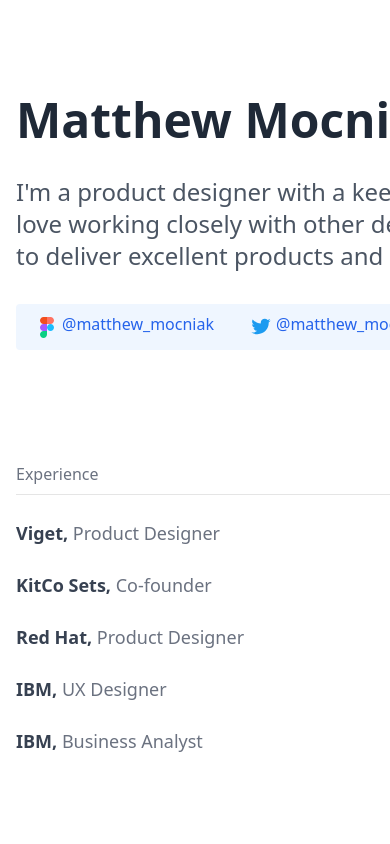
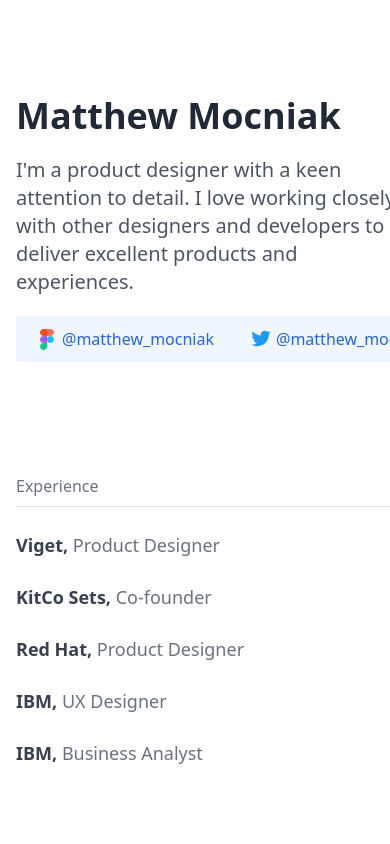
Before and after one commit to mmocniak/matthew-mocniak-com, a Next.js app: page / in a window 390 px wide. Shown: the top 844 px of the page. Built offline with nearby package versions, Linux system fonts and the light colour scheme.

Commit message:
breakpoint updates

```diff
--- a/pages/index.js
+++ b/pages/index.js
@@ -13,12 +13,12 @@
       </Head>
 
       <main>
-        <div className="mx-4 sm:mx-12 lg:mx-64 xl:mx-96 mt-24 mb-48 space-y-28 min-w-min">
-          <div className="space-y-8">
-            <h1 className="text-5xl font-bold text-gray-800">
+        <div className="mx-4 sm:mx-12 lg:mx-24 xl:ml-48 mt-24 mb-48 space-y-28 min-w-min max-w-xs sm:max-w-md">
+          <div className="space-y-5 sm:space-y-8">
+            <h1 className="text-4xl md:text-5xl font-bold text-gray-800">
               Matthew Mocniak
             </h1>
-            <h2 className="text-2xl text-gray-600">
+            <h2 className="text-xl sm:text-2xl text-gray-600 max-w-sm sm:max-w-2xl md:max-w-3xl">
               I'm a product designer with a keen attention to detail. I love
               working closely with other designers and developers to deliver
               excellent products and experiences.
@@ -26,16 +26,17 @@
 
             <div className="grid grid-flow-col auto-cols-max space-x-8 px-4 py-2 rounded bg-blue-50 text-blue-600">
               <div>
-                <a className="flex align-middle" href="https://www.figma.com/@matthew_mocniak" target="_blank"><img src="./images/figma.svg" alt="Figma" width="30" height="30"/>@matthew_mocniak</a>
+                <a className="flex items-center" href="https://www.figma.com/@matthew_mocniak" target="_blank"><img src="./images/figma.svg" alt="Figma" width="30" height="30"/>@matthew_mocniak</a>
               </div>
               <div>
-              <a className="flex align-middle" href="https://www.twitter.com/@matthew_mocniak" target="_blank"><img src="./images/twitter.svg" alt="Twitter" width="30" height="30"/>@matthew_mocniak</a>
+              <a className="flex items-center" href="https://www.twitter.com/@matthew_mocniak" target="_blank"><img src="./images/twitter.svg" alt="Twitter" width="30" height="30"/>@matthew_mocniak</a>
               </div>
               <div>
-              <a className="flex align-middle" href="mailto:matthew.m@hey.com"><img src="./images/hey.svg" alt="Hey" width="30" height="30"/>matthew.m@hey.com</a>
+              <a className="flex items-center" href="mailto:matthew.m@hey.com"><img src="./images/hey.svg" alt="Hey" width="30" height="30"/>matthew.m@hey.com</a>
               </div>
             </div>
           </div>
+
           <div className="space-y-6">
             <div className="border-b border-black border-opacity-10"><div className="mb-2 text-base text-gray-500">Experience</div></div>
             <ul className="text-lg space-y-6 w-auto mr-20">
```
Also changed, not shown: 1 other file (tests, documents, lock files or other folders).
